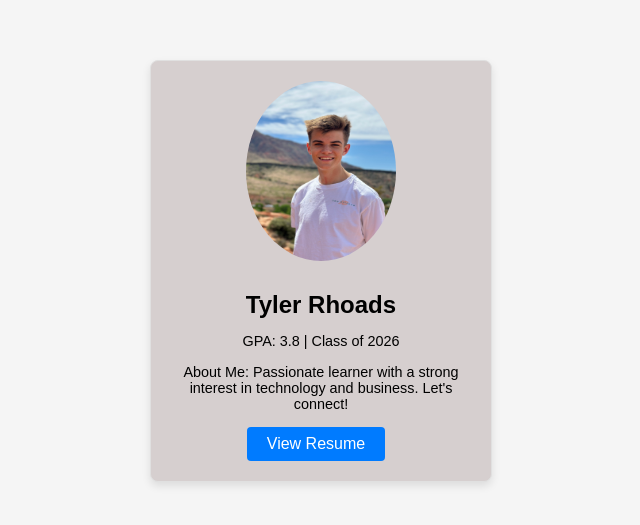
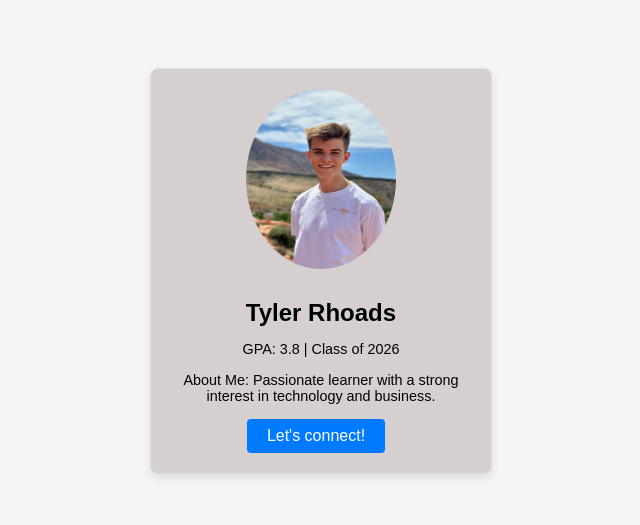
Before and after one commit to TylerRhoads2002/IS-201-Index2, a plain HTML site: page Card/card.html in a window 1280 px wide. Shown: the part 129-654 px from the top of the page, without its empty margins (319-959 px from the left). Drawn offline with Linux system fonts and the light colour scheme.

Commit message:
Add files via upload

```diff
--- a/Card/card.html
+++ b/Card/card.html
@@ -11,8 +11,8 @@
         <img src="me.jpg" alt="Profile Picture">
         <h1>Tyler Rhoads</h1>
         <p>GPA: 3.8 | Class of 2026</p>
-        <p>About Me: Passionate learner with a strong interest in technology and business. Let's connect!</p>
-        <a href="https://tylerrhoads2002.github.io/IS-201-Final/index" class="button">View Resume</a>
+        <p>About Me: Passionate learner with a strong interest in technology and business.</p>
+        <a href="https://www.facebook.com/tyler.rhoads.79" class="button">Let's connect!</a>
 
     </div>
 </body>
```
